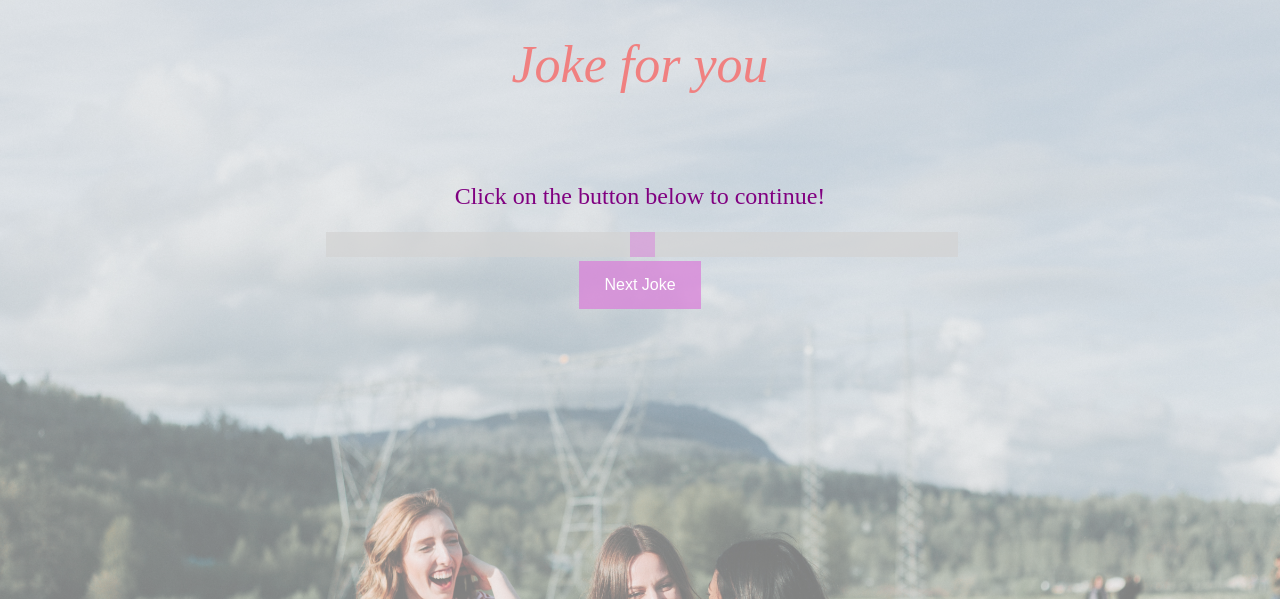
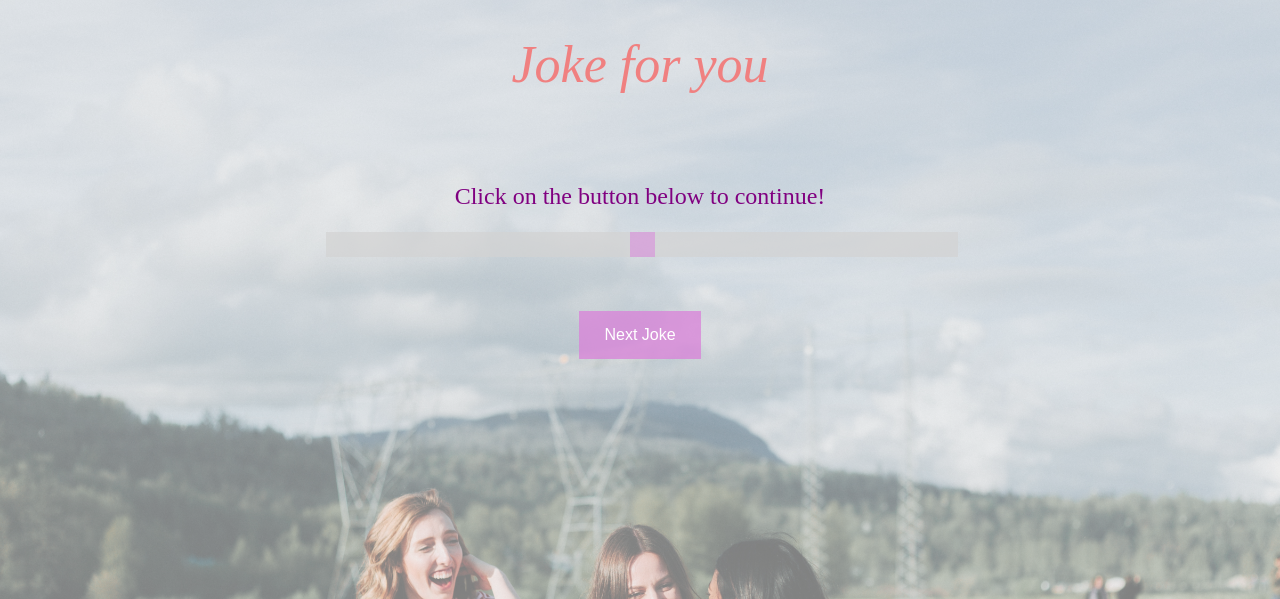
Before and after one commit to SouvikBagchi/testing, a Flask app: template templates/joke.html in a window 1280 px wide. Shown: the top 599 px of the page. Run offline with Flask 2, Linux system fonts and the light colour scheme; the template is opened without the code that fills it, so the values that code supplies are empty.

Commit message:
changed html

```diff
--- a/templates/joke.html
+++ b/templates/joke.html
@@ -64,6 +64,7 @@
         border: none;
         color: white;
         padding: 15px 25px;
+        margin-top: 50px;
         text-align: center;
         font-size: 16px;
         cursor: pointer;
```
